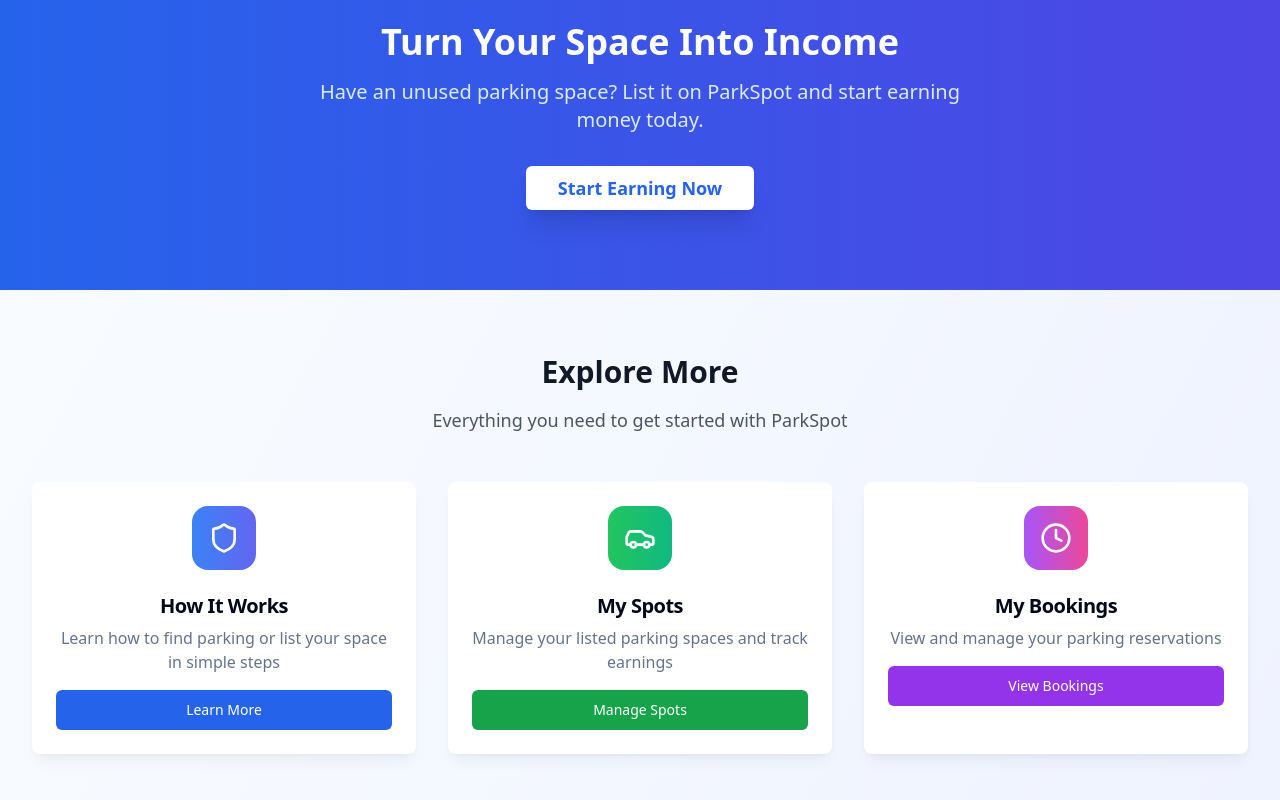
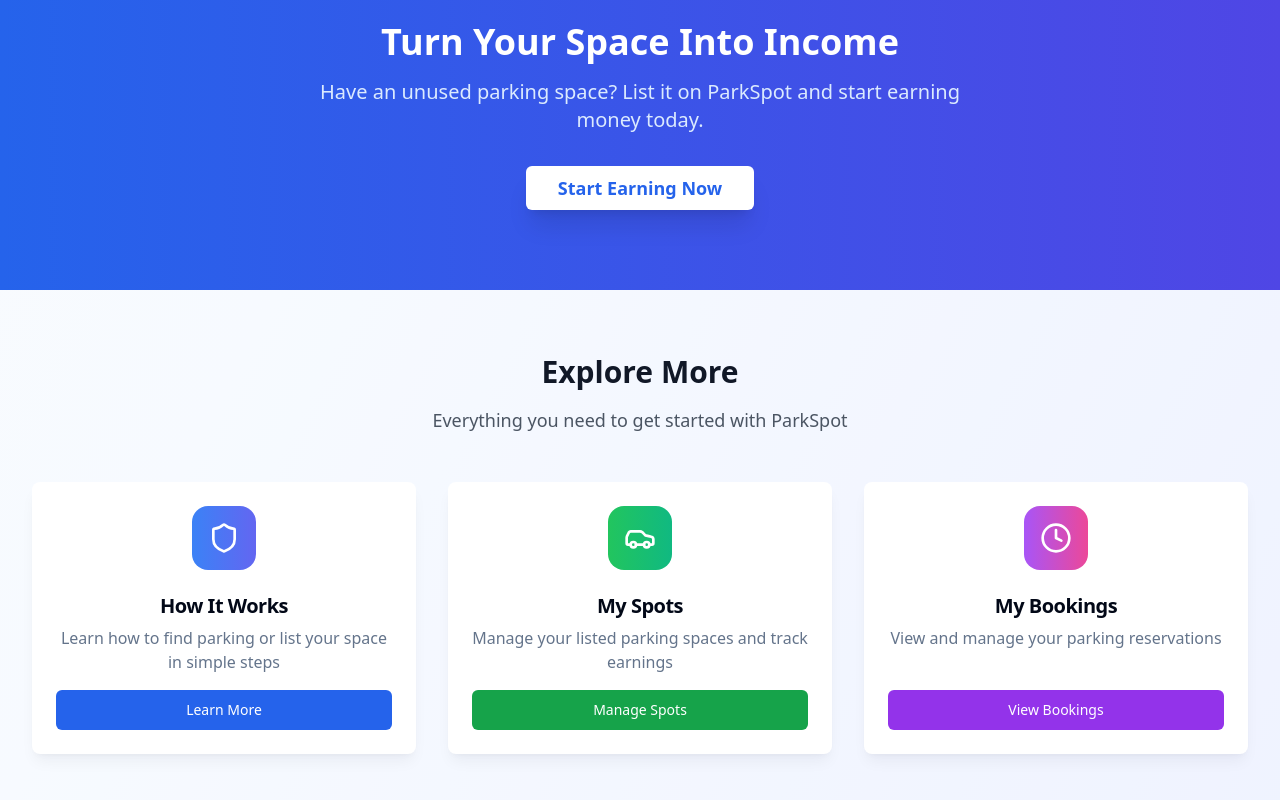
Before and after one commit to rodrigo-ship-it/spot-on-demand-parking-dcd0c7d4, a React (Vite) app: page / in a window 1280 px wide. Shown: the part 1614-2414 px from the top of the page. Built offline with nearby package versions, Linux system fonts and the light colour scheme.

Commit message:
Fix: Consistent spacing for My Bookings link
Ensured the spacing of the "My Bookings" link on the homepage matches the other links in the quick links section.

```diff
--- a/src/pages/Index.tsx
+++ b/src/pages/Index.tsx
@@ -300,8 +300,8 @@ const Index = () => {
             <p className="text-lg text-gray-600">Everything you need to get started with ParkSpot</p>
           </div>
           <div className="grid grid-cols-1 md:grid-cols-3 gap-8">
-            <Card className="text-center border-0 shadow-lg shadow-gray-900/5 hover:shadow-xl transition-all duration-300 group">
-              <CardHeader className="pb-4">
+            <Card className="text-center border-0 shadow-lg shadow-gray-900/5 hover:shadow-xl transition-all duration-300 group flex flex-col h-full">
+              <CardHeader className="pb-4 flex-grow">
                 <div className="w-16 h-16 bg-gradient-to-r from-blue-500 to-indigo-500 rounded-2xl flex items-center justify-center mx-auto mb-4 group-hover:scale-110 transition-transform duration-200">
                   <Shield className="w-8 h-8 text-white" />
                 </div>
@@ -310,7 +310,7 @@ const Index = () => {
                   Learn how to find parking or list your space in simple steps
                 </CardDescription>
               </CardHeader>
-              <CardContent>
+              <CardContent className="pt-0">
                 <Link to="/how-it-works">
                   <Button className="w-full bg-blue-600 hover:bg-blue-700 text-white">
                     Learn More
@@ -319,8 +319,8 @@ const Index = () => {
               </CardContent>
             </Card>
 
-            <Card className="text-center border-0 shadow-lg shadow-gray-900/5 hover:shadow-xl transition-all duration-300 group">
-              <CardHeader className="pb-4">
+            <Card className="text-center border-0 shadow-lg shadow-gray-900/5 hover:shadow-xl transition-all duration-300 group flex flex-col h-full">
+              <CardHeader className="pb-4 flex-grow">
                 <div className="w-16 h-16 bg-gradient-to-r from-green-500 to-emerald-500 rounded-2xl flex items-center justify-center mx-auto mb-4 group-hover:scale-110 transition-transform duration-200">
                   <Car className="w-8 h-8 text-white" />
                 </div>
@@ -329,7 +329,7 @@ const Index = () => {
                   Manage your listed parking spaces and track earnings
                 </CardDescription>
               </CardHeader>
-              <CardContent>
+              <CardContent className="pt-0">
                 <Link to="/manage-spots">
                   <Button className="w-full bg-green-600 hover:bg-green-700 text-white">
                     Manage Spots
@@ -338,8 +338,8 @@ const Index = () => {
               </CardContent>
             </Card>
 
-            <Card className="text-center border-0 shadow-lg shadow-gray-900/5 hover:shadow-xl transition-all duration-300 group">
-              <CardHeader className="pb-4">
+            <Card className="text-center border-0 shadow-lg shadow-gray-900/5 hover:shadow-xl transition-all duration-300 group flex flex-col h-full">
+              <CardHeader className="pb-4 flex-grow">
                 <div className="w-16 h-16 bg-gradient-to-r from-purple-500 to-pink-500 rounded-2xl flex items-center justify-center mx-auto mb-4 group-hover:scale-110 transition-transform duration-200">
                   <Clock className="w-8 h-8 text-white" />
                 </div>
@@ -348,7 +348,7 @@ const Index = () => {
                   View and manage your parking reservations
                 </CardDescription>
               </CardHeader>
-              <CardContent>
+              <CardContent className="pt-0">
                 <Link to="/bookings">
                   <Button className="w-full bg-purple-600 hover:bg-purple-700 text-white">
                     View Bookings
```
